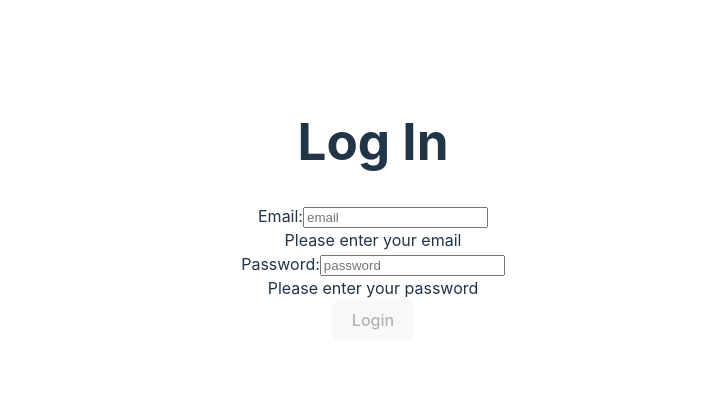
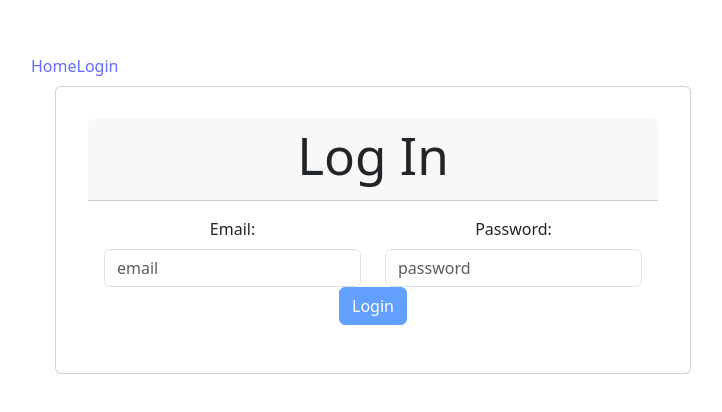
Before and after one commit to LauraCole1900/fanfic-char-sheets, a React (Vite) app in the folder client/: page /login in a window 1280 px wide. Shown: the part 190-602 px from the top of the page, without its empty margins (267-989 px from the left). Built offline with nearby package versions, Linux system fonts and the light colour scheme.

Commit message:
added Navbar to App; added bootstrap link to main; created navbar (ugly tho); corrected character link on ListPage

```diff
--- a/client/src/App.jsx
+++ b/client/src/App.jsx
@@ -2,7 +2,7 @@ import { Outlet } from 'react-router-dom';
 import { ApolloClient, ApolloProvider, createHttpLink, InMemoryCache } from '@apollo/client';
 import { setContext } from "@apollo/client/link/context";
 import { Container } from 'react-bootstrap';
-// import { NavBar } from './components/navbar';
+import NavBar from './components/navbar';
 import './App.css';
 
 //=====================//
@@ -49,7 +49,7 @@ function App() {
   return (
     <>
       <ApolloProvider client={client}>
-        {/* <NavBar /> */}
+        <NavBar />
         <Container>
           <Outlet />
         </Container>
--- /dev/null
+++ b/client/src/components/navbar/index.jsx
@@ -0,0 +1,30 @@
+import { Link } from 'react-router-dom';
+import { Nav, Navbar } from 'react-bootstrap';
+import Auth from '../../utils/auth';
+import './style.css';
+
+
+const NavBar = () => {
+
+  return (
+    <>
+      <Navbar expand='sm' className='my-nav'>
+        <Navbar.Toggle aria-controls='basic-navbar-nav' />
+        <Navbar.Collapse id='basic-navbar-nav'>
+          <Nav>
+            <Link to="/">Home</Link>
+            {!Auth.loggedIn() &&
+              <Link to="/login">Login</Link>}
+            {Auth.loggedIn() &&
+              <>
+                <Link to='/new_character' className='navLink'>New Character</Link>
+                <Nav.Link onClick={Auth.logout} className='navLink'>Logout</Nav.Link>
+              </>}
+          </Nav>
+        </Navbar.Collapse>
+      </Navbar>
+    </>
+  )
+};
+
+export default NavBar;
--- a/client/src/components/pages/listPage.jsx
+++ b/client/src/components/pages/listPage.jsx
@@ -22,7 +22,7 @@ const ListPage = () => {
     <>
       <ul>
         {characters.map(character => (
-          <li key={character.id}><Link to={`/char/${character.id}`}>{character.firstName} {character.lastName}</Link></li>
+          <li key={character.id}><Link to={`/character/${character.id}`}>{character.firstName} {character.lastName}</Link></li>
         ))}
       </ul>
     </>
--- a/client/src/main.jsx
+++ b/client/src/main.jsx
@@ -2,6 +2,7 @@ import ReactDOM from 'react-dom/client';
 import { createBrowserRouter, RouterProvider } from 'react-router-dom';
 import App from './App.jsx';
 import { CharSheet, Error, ListPage, LoginPage } from './components/pages';
+import 'bootstrap/dist/css/bootstrap.min.css';
 import './index.css'
 
 const router = createBrowserRouter([
```
Also changed, not shown: client/src/components/navbar/style.css (added).
